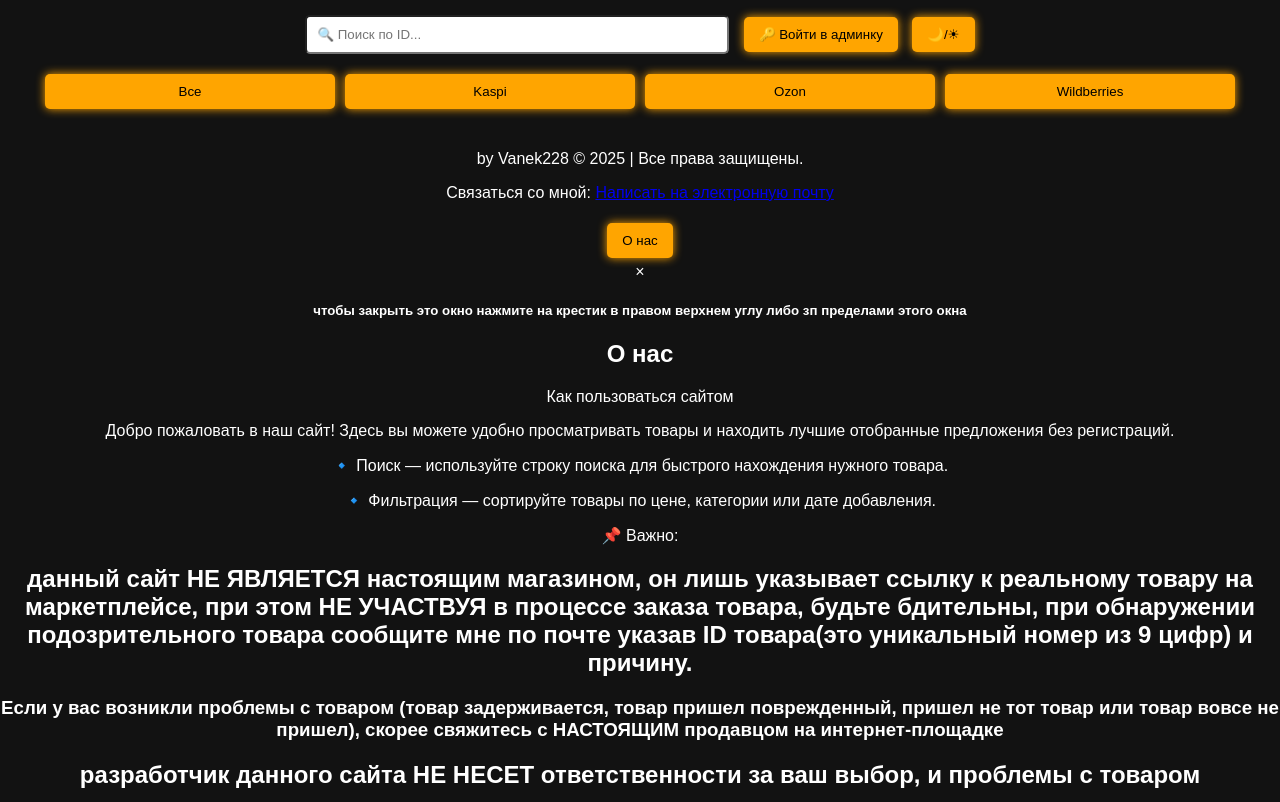
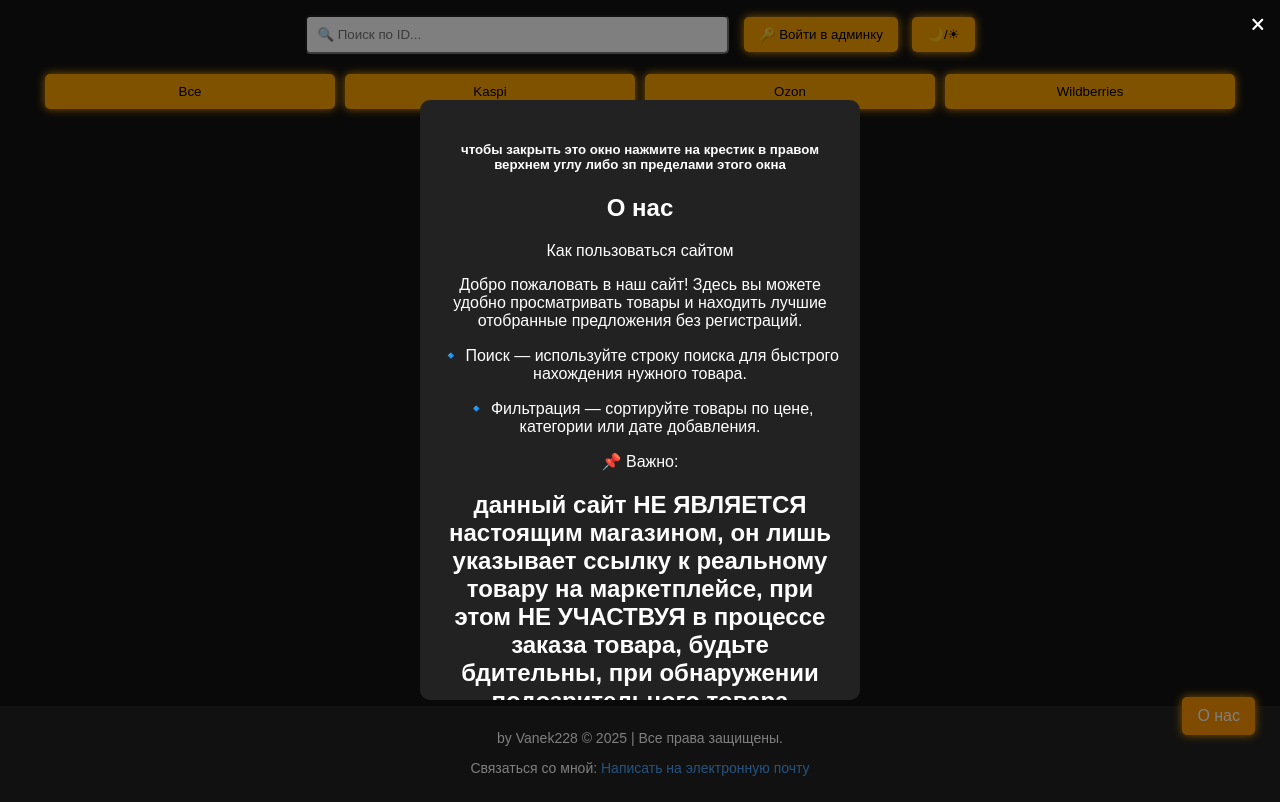
Before and after one commit to IvanVitalievich/my-shop, a plain HTML site: page index.html in a window 1280 px wide. Shown: the top 802 px of the page. Drawn offline with Linux system fonts and the light colour scheme.

Commit message:
Add files via upload

```diff
--- a/script.js
+++ b/script.js
@@ -1,14 +1,30 @@
-let products = [];
+let products = JSON.parse(localStorage.getItem("products")) || [];
 let isAdmin = false;
 let visibleCount = 6;
+
+function saveProducts() {
+    localStorage.setItem("products", JSON.stringify(products));
+}
 
 function showAdminPanel() {
     document.getElementById('adminPanel').classList.remove('hidden');
 }
 
-function loginAdmin() {
+async function hashPassword(password) {
+    const encoder = new TextEncoder();
+    const data = encoder.encode(password);
+    const hashBuffer = await crypto.subtle.digest('SHA-256', data);
+    const hashArray = Array.from(new Uint8Array(hashBuffer));
+    return hashArray.map(b => b.toString(16).padStart(2, '0')).join('');
+}
+
+async function loginAdmin(event) {
+    event.preventDefault();
     let password = document.getElementById('adminPassword').value;
-    if (password === "1234") {
+    let hashedInput = await hashPassword(password);
+    const storedHash = "51f9462e7118f316b81ecba0b777e9f3ab1d90ece5760b03ce974128b9dbfd0e"; // Новый хэш
+
+    if (hashedInput === storedHash) {
         isAdmin = true;
         document.getElementById('adminPanel').classList.add('hidden');
         document.getElementById('fullAdminPanel').classList.remove('hidden');
@@ -40,15 +56,18 @@ function addProduct() {
 
     let product = { id, name, price, link, image, category };
     products.push(product);
+    saveProducts();
+    renderProducts();
+
     document.getElementById('productName').value = "";
     document.getElementById('productPrice').value = "";
     document.getElementById('productLink').value = "";
     document.getElementById('productImage').value = "";
-    renderProducts();
 }
 
 function deleteProduct(id) {
     products = products.filter(product => product.id !== id);
+    saveProducts();
     renderProducts();
 }
 
@@ -69,6 +88,7 @@ function renderProducts() {
             ${isAdmin ? `<button onclick="deleteProduct(${product.id})">Удалить</button>` : ""}
         `;
         list.appendChild(div);
+        setTimeout(() => div.style.opacity = 1, 50);
     });
 
     document.getElementById('loadMoreBtn').classList.toggle('hidden', products.length <= visibleCount);
@@ -106,9 +126,35 @@ function renderFilteredProducts(filteredProducts) {
             ${isAdmin ? `<button onclick="deleteProduct(${product.id})">Удалить</button>` : ""}
         `;
         list.appendChild(div);
+        setTimeout(() => div.style.opacity = 1, 50);
     });
 }
 
 function toggleTheme() {
     document.body.classList.toggle("light-theme");
 }
+
+function toggleAbout() {
+    let modal = document.getElementById("about-modal");
+    modal.style.display = modal.style.display === "flex" ? "none" : "flex";
+}
+
+document.addEventListener("DOMContentLoaded", function () {
+    renderProducts();
+
+    const modal = document.getElementById("about-modal");
+    const closeButtons = document.querySelectorAll(".close");
+
+    closeButtons.forEach(button => {
+        button.addEventListener("click", function () {
+            modal.style.display = "none";
+        });
+    });
+
+    // Закрытие при клике вне окна
+    window.addEventListener("click", function (event) {
+        if (event.target === modal) {
+            modal.style.display = "none";
+        }
+    });
+});
--- a/styles.css
+++ b/styles.css
@@ -137,3 +137,98 @@ input, select {
         font-size: 14px;
     }
 }
+
+.footer {
+    position: fixed;
+    bottom: 0;
+    left: 0;
+    width: 100%;
+    background: var(--footer-bg, #222);
+    color: var(--footer-text, #fff);
+    text-align: center;
+    padding: 10px 0;
+    font-size: 14px;
+}
+
+.footer a {
+    color: var(--footer-link, #4da6ff);
+    text-decoration: none;
+}
+
+.footer a:hover {
+    text-decoration: underline;
+}
+
+:root {
+    --footer-bg: #222;
+    --footer-text: #fff;
+    --footer-link: #4da6ff;
+}
+
+.dark-theme {
+    --footer-bg: #111;
+    --footer-text: #ddd;
+    --footer-link: #ff9800;
+}
+
+.about-btn {
+    position: fixed;
+    bottom: 60px;
+    right: 20px;
+    padding: 10px 15px;
+    background: var(--btn-bg, #ff9800);
+    color: var(--btn-text, #fff);
+    border: none;
+    border-radius: 5px;
+    cursor: pointer;
+    font-size: 16px;
+    transition: 0.3s;
+}
+
+.about-btn:hover {
+    background: var(--btn-hover, #e68900);
+}
+
+/* Стили для модального окна */
+.modal {
+    display: none;
+    position: fixed;
+    z-index: 1000;
+    left: 0;
+    top: 0;
+    width: 100%;
+    height: 100%;
+    background-color: rgba(0, 0, 0, 0.5);
+    display: flex;
+    justify-content: center;
+    align-items: center;
+}
+
+.modal-content {
+    background: var(--modal-bg, #222);
+    color: var(--modal-text, #fff);
+    border-radius: 8px;
+    width: 90%;
+    max-width: 400px;
+    text-align: center;
+    max-height: 70vh; /* Ограничиваем высоту окна */
+    overflow-y: auto; /* Добавляем вертикальную прокрутку */
+    padding: 20px; /* Отступы, чтобы текст не прилипал к краям */
+    border-radius: 10px;
+}
+
+.close {
+    position: absolute;
+    top: 10px;
+    right: 15px;
+    font-size: 25px;
+    cursor: pointer;
+}
+
+.dark-theme {
+    --modal-bg: #111;
+    --modal-text: #ddd;
+    --btn-bg: #ff9800;
+    --btn-text: #fff;
+    --btn-hover: #e68900;
+}
```
